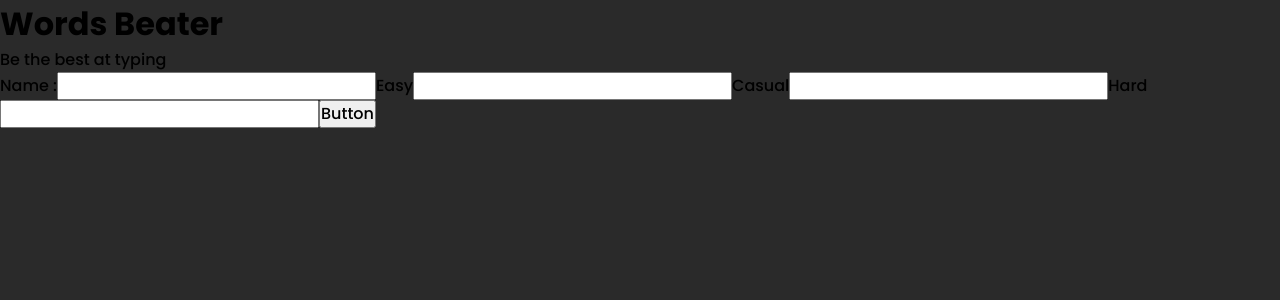
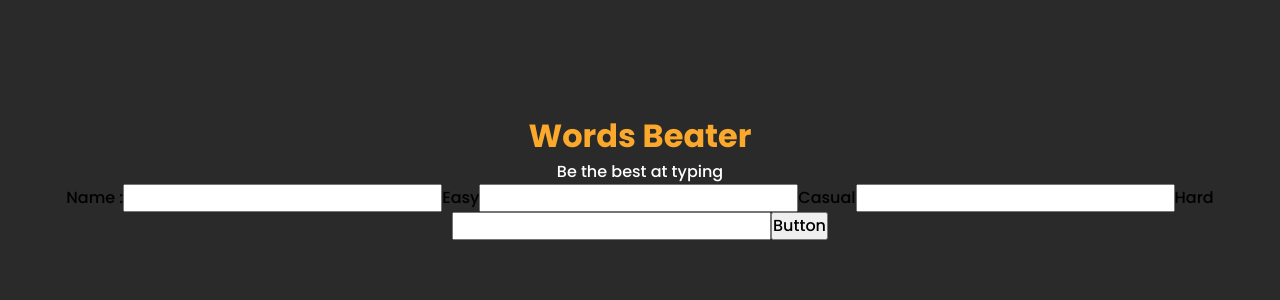
Before and after one commit to mlcoding111/Words-Beater, a React (Create React App) app: page / in a window 1280 px wide. Shown: the top 300 px of the page. Built offline with nearby package versions, Linux system fonts and the light colour scheme.

Commit message:
Updated Layout, Header styles

```diff
--- a/src/containers/App.tsx
+++ b/src/containers/App.tsx
@@ -1,13 +1,14 @@
 import React from 'react'
 import Form from '../components/Form'
 
-import { Header, Main, Footer } from './styles'
+import { Header, Main, Footer, Layout } from './styles'
 
 type Props = {}
 
 const App = (props: Props) => {
   return (
-    <>
+    <Layout>
+
       <Header>
           <h1>Words Beater</h1>
           <p>Be the best at typing</p>
@@ -20,7 +21,8 @@ const App = (props: Props) => {
       <Footer>
 
       </Footer>
-    </>
+
+    </Layout>
   )
 }
 
--- a/src/containers/styles.tsx
+++ b/src/containers/styles.tsx
@@ -1,7 +1,26 @@
 import styled from "styled-components";
 
+
+export const Layout = styled.div`
+    position: relative;
+    display: flex;
+    flex-direction: column;
+    margin: 0 auto;
+
+    *{
+        text-align: center;
+    }
+`
+
 export const Header = styled.header`
-
+    h1{
+        color: var(--primary-color);
+        margin-top: 7rem;
+    }
+    p{
+        color: white;
+        font-weight: 500;
+    }
 `;
 
 export const Main = styled.main`
--- a/src/styles/global.ts
+++ b/src/styles/global.ts
@@ -83,6 +83,14 @@ h3 {
   gap: var(--gap, 1rem);
 }
 
+.primary-clr{
+  color: var(--primary-color) !important;
+}
+
+.white{
+  color: #ffff !important;
+}
+
 `
 interface ColProps{
     size: number
```
